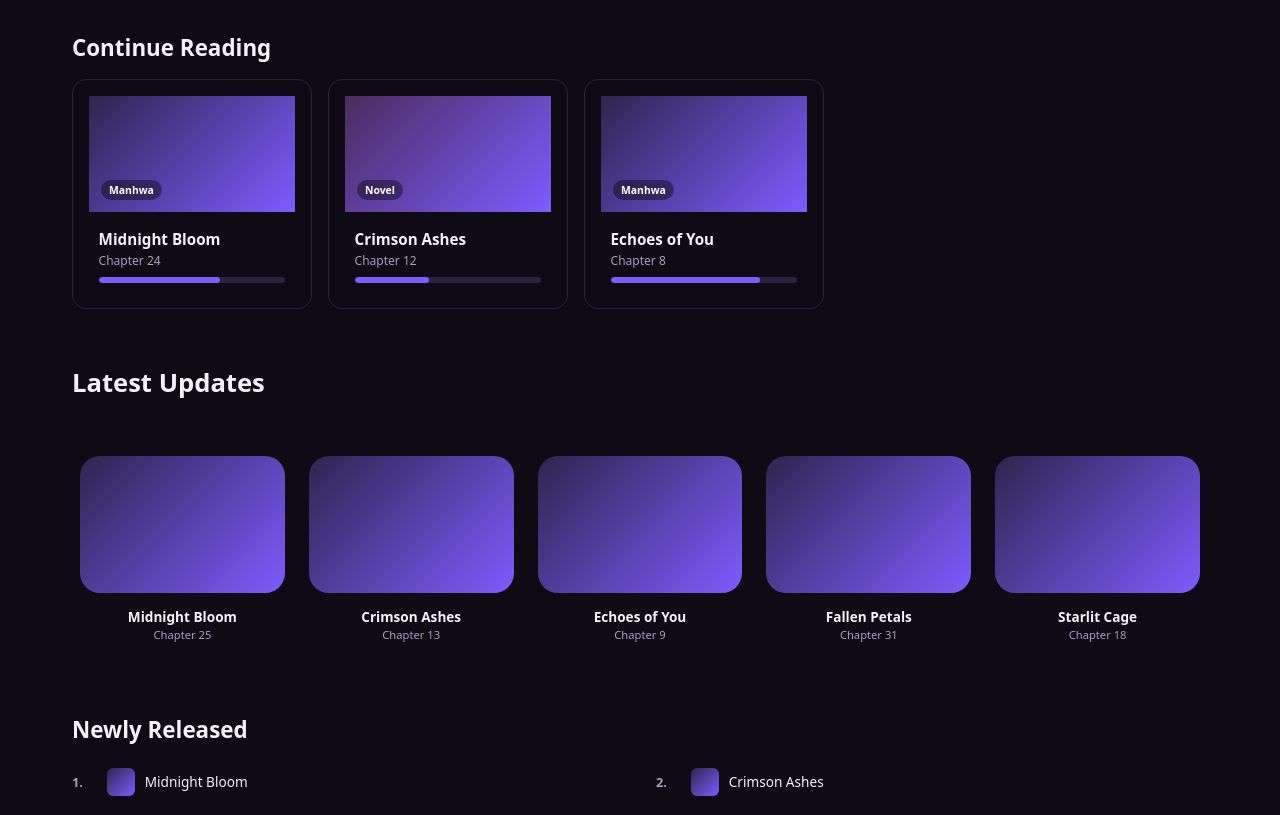
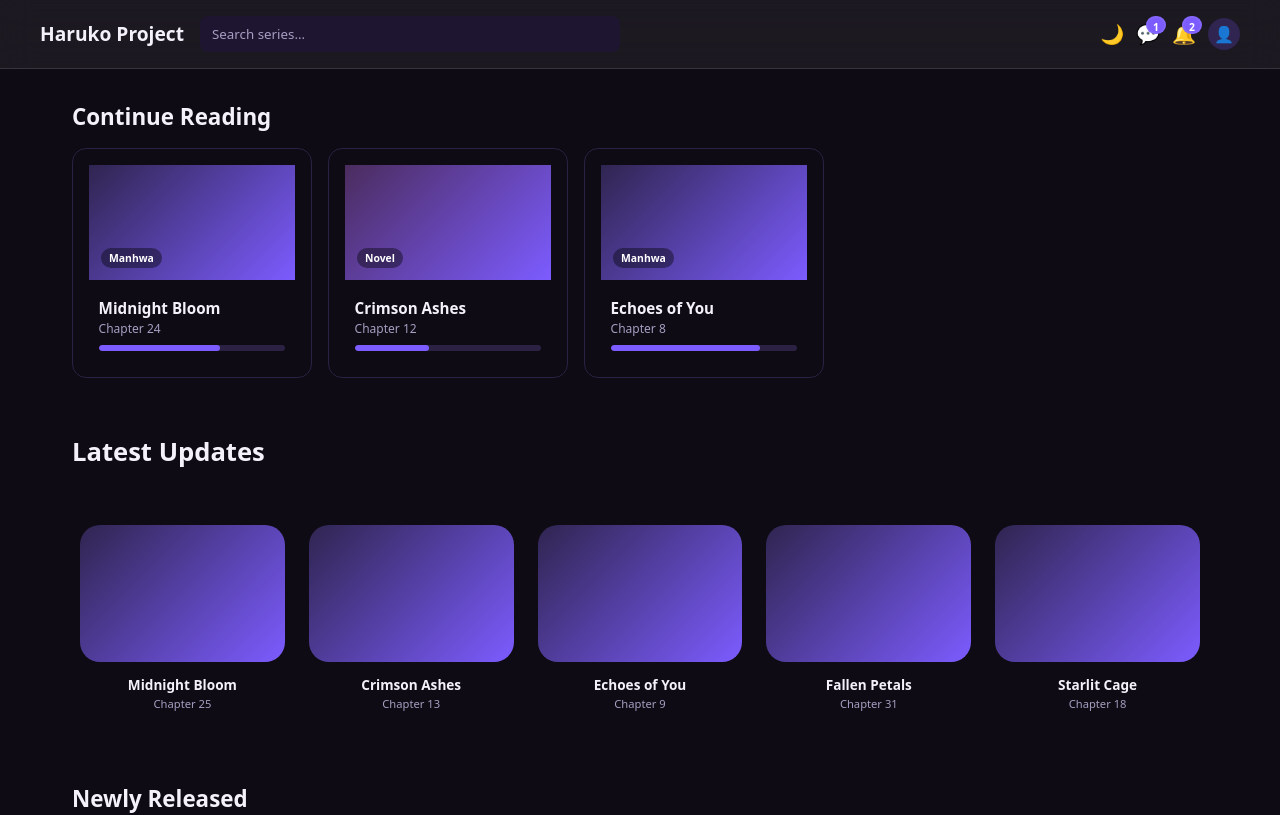
Before and after one commit to kozakiharuko-afk/haruko-frontend, a Next.js app: page / in a window 1280 px wide. Shown: the top 815 px of the page. Built offline with nearby package versions, Linux system fonts and the light colour scheme.

Commit message:
Add site header with message icon and clean reader separation

```diff
--- /dev/null
+++ b/app/(site)/SiteHeader.tsx
@@ -0,0 +1,67 @@
+"use client";
+
+import Link from "next/link";
+import { useState } from "react";
+
+export default function SiteHeader() {
+  const [showMobileMenu, setShowMobileMenu] = useState(false);
+
+  return (
+    <>
+      <header className="header">
+        <div className="container header-inner">
+          {/* LEFT */}
+          <div className="header-left">
+            <Link href="/" className="logo">
+              Haruko Project
+            </Link>
+
+            <input
+              className="search"
+              type="text"
+              placeholder="Search series..."
+            />
+          </div>
+
+          {/* RIGHT */}
+          <div className="header-right">
+  <button
+    className="icon-btn hamburger"
+    onClick={() => setShowMobileMenu((v) => !v)}
+  >
+    ☰
+  </button>
+
+  {/* 🌙 Theme toggle (hook later) */}
+  <button className="icon-btn">🌙</button>
+
+  {/* 💬 Messages */}
+  <button className="icon-btn badge">
+    💬
+    <span className="badge-count">1</span>
+  </button>
+
+  {/* 🔔 Notifications */}
+  <button className="icon-btn badge">
+    🔔
+    <span className="badge-count">2</span>
+  </button>
+
+  {/* 👤 Avatar */}
+  <div className="avatar">👤</div>
+</div>
+        </div>
+      </header>
+
+      {/* 📱 Mobile menu */}
+      {showMobileMenu && (
+        <div className="mobile-menu">
+          <input
+            className="search mobile-search"
+            placeholder="Search series..."
+          />
+        </div>
+      )}
+    </>
+  );
+}
--- a/app/(site)/layout.tsx
+++ b/app/(site)/layout.tsx
@@ -1,3 +1,5 @@
+import SiteHeader from "./SiteHeader";
+
 export default function SiteLayout({
   children,
 }: {
@@ -5,7 +7,7 @@ export default function SiteLayout({
 }) {
   return (
     <>
-      {/* PUT YOUR HEADER JSX HERE */}
+      <SiteHeader />
       {children}
     </>
   );
```
